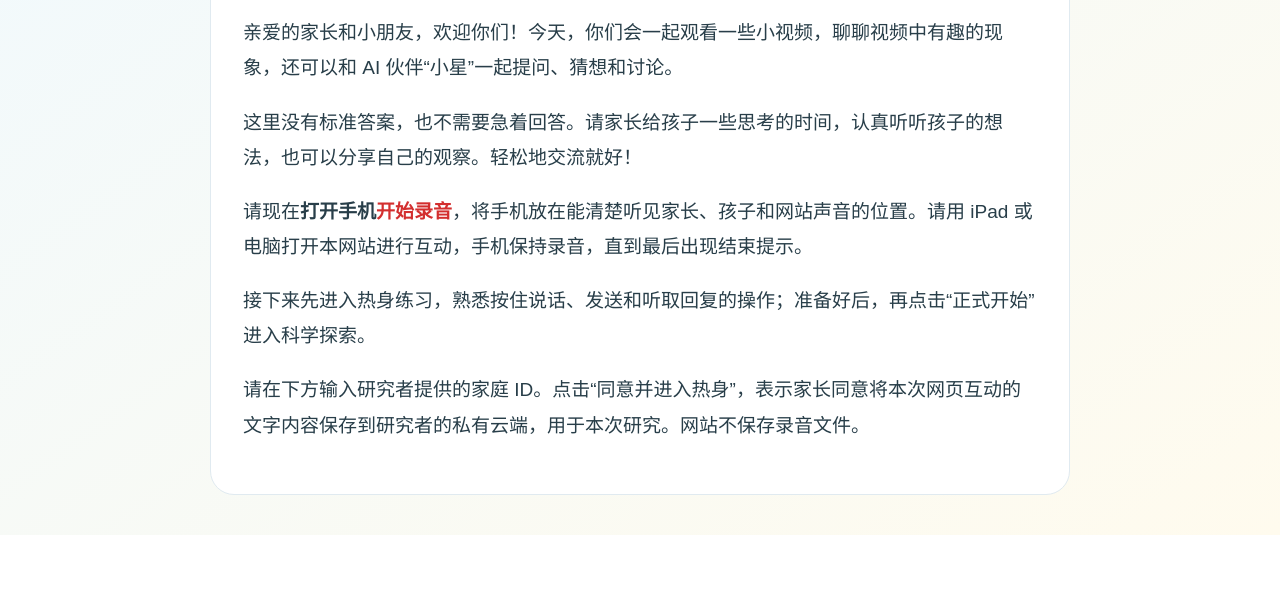
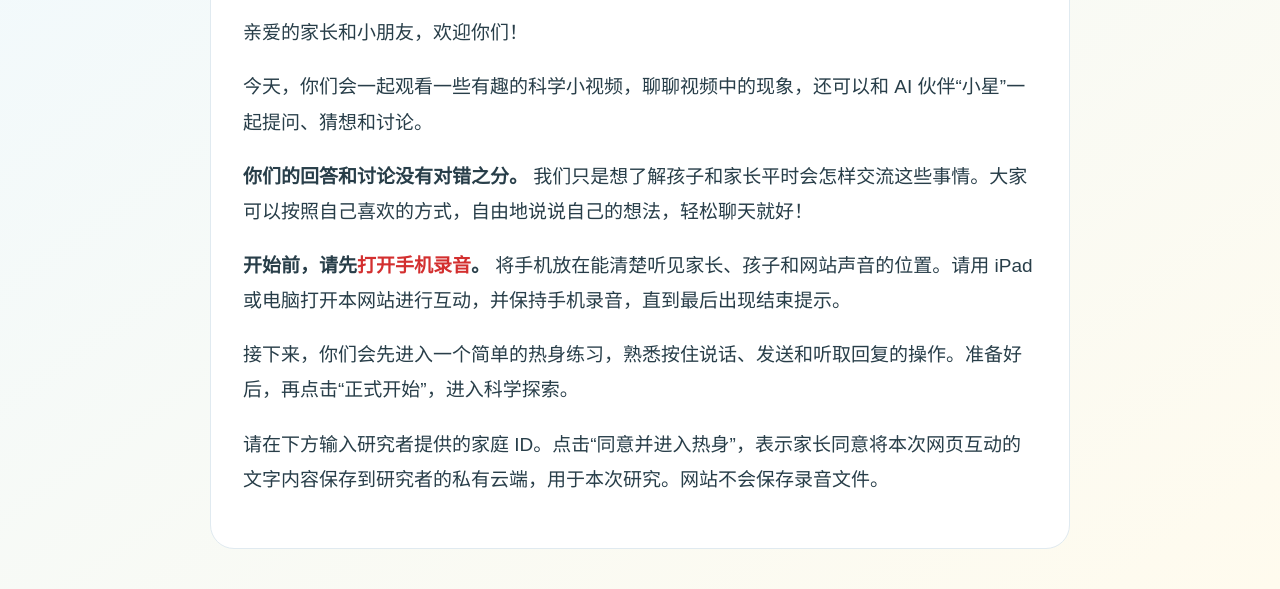
Before and after one commit to Queilier/xiaoxing, a website: page public/guidance.html in a window 1280 px wide. Shown: the part 384-973 px from the top of the page. Before the commit the page ends 919 px from the top, so only its background shows below. Drawn offline with Linux system fonts and the light colour scheme.

Commit message:
更新首页指导语和录音提示

```diff
--- a/public/guidance.html
+++ b/public/guidance.html
@@ -3,10 +3,11 @@
 <style>
 *{box-sizing:border-box}body{margin:0;color:#283e49;background:linear-gradient(145deg,#eff9ff,#fffbee);font-family:Arial,"Microsoft YaHei",sans-serif;line-height:1.85}main{max-width:860px;margin:40px auto;padding:32px;background:white;border:1px solid #e0eaf0;border-radius:24px}h1{font-size:30px}p{font-size:19px}small{color:#607785}button,input{font:inherit;border-radius:14px;padding:12px 18px}button{background:#ddf2ff;border:0;cursor:pointer}button:disabled{opacity:.5}input{border:1px solid #c7d9e3;max-width:100%}[hidden]{display:none!important}@media(max-width:600px){main{margin:16px;padding:22px}h1{font-size:25px}p{font-size:17px}}
 </style><script src="/cloud-recording-client.js" defer></script></head>
-<body><main id="guidance"><small>欢迎参加今天的亲子科学探索</small><h1>一起看一看，想一想，聊一聊</h1>
-<p>亲爱的家长和小朋友，欢迎你们！今天，你们会一起观看一些小视频，聊聊视频中有趣的现象，还可以和 AI 伙伴“小星”一起提问、猜想和讨论。</p>
-<p>这里没有标准答案，也不需要急着回答。请家长给孩子一些思考的时间，认真听听孩子的想法，也可以分享自己的观察。轻松地交流就好！</p>
-<p>请现在<strong>打开手机<span style="color:#d32f2f">开始录音</span></strong>，将手机放在能清楚听见家长、孩子和网站声音的位置。请用 iPad 或电脑打开本网站进行互动，手机保持录音，直到最后出现结束提示。</p>
-<p>接下来先进入热身练习，熟悉按住说话、发送和听取回复的操作；准备好后，再点击“正式开始”进入科学探索。</p>
-<p>请在下方输入研究者提供的家庭 ID。点击“同意并进入热身”，表示家长同意将本次网页互动的文字内容保存到研究者的私有云端，用于本次研究。网站不保存录音文件。</p>
+<body><main id="guidance"><small>欢迎参加今天的科学探索</small><h1>一起看一看，想一想，聊一聊</h1>
+<p>亲爱的家长和小朋友，欢迎你们！</p>
+<p>今天，你们会一起观看一些有趣的科学小视频，聊聊视频中的现象，还可以和 AI 伙伴“小星”一起提问、猜想和讨论。</p>
+<p><strong>你们的回答和讨论没有对错之分。</strong> 我们只是想了解孩子和家长平时会怎样交流这些事情。大家可以按照自己喜欢的方式，自由地说说自己的想法，轻松聊天就好！</p>
+<p><strong>开始前，请先<span style="color:#d32f2f">打开手机录音</span>。</strong> 将手机放在能清楚听见家长、孩子和网站声音的位置。请用 iPad 或电脑打开本网站进行互动，并保持手机录音，直到最后出现结束提示。</p>
+<p>接下来，你们会先进入一个简单的热身练习，熟悉按住说话、发送和听取回复的操作。准备好后，再点击“正式开始”，进入科学探索。</p>
+<p>请在下方输入研究者提供的家庭 ID。点击“同意并进入热身”，表示家长同意将本次网页互动的文字内容保存到研究者的私有云端，用于本次研究。网站不会保存录音文件。</p>
 </main></body></html>
```
